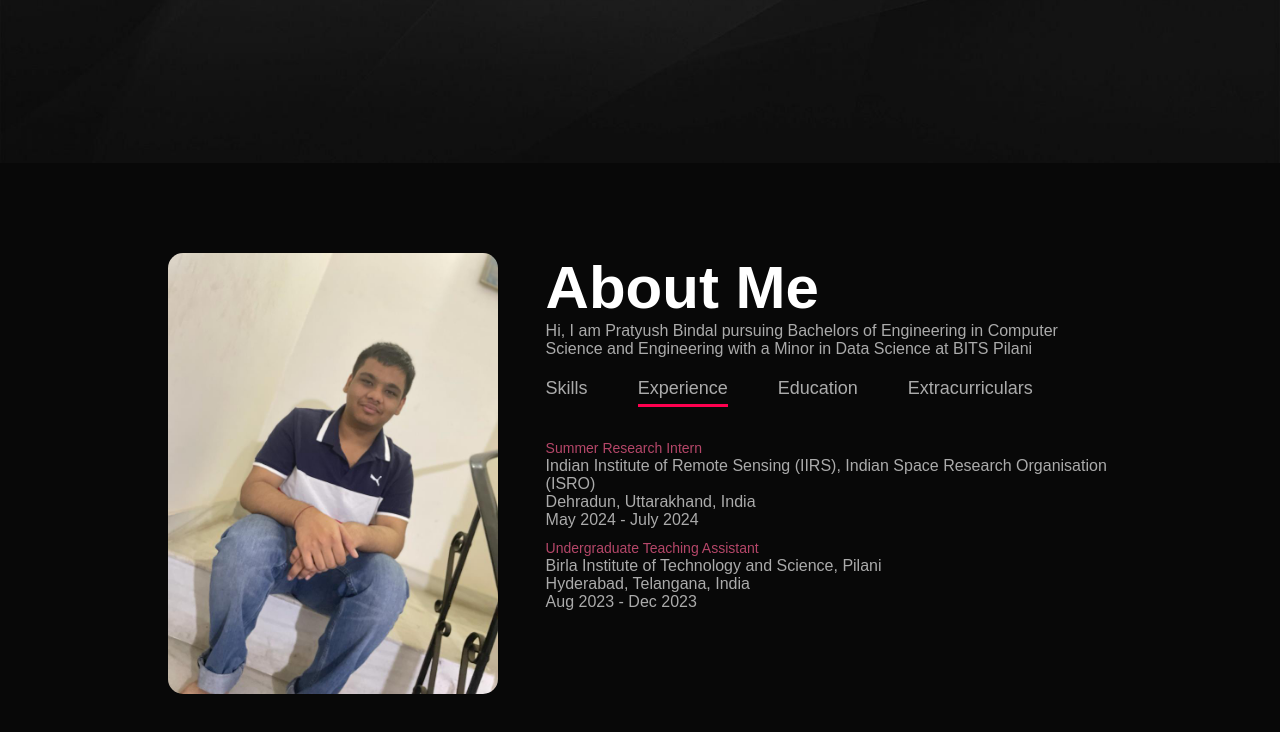
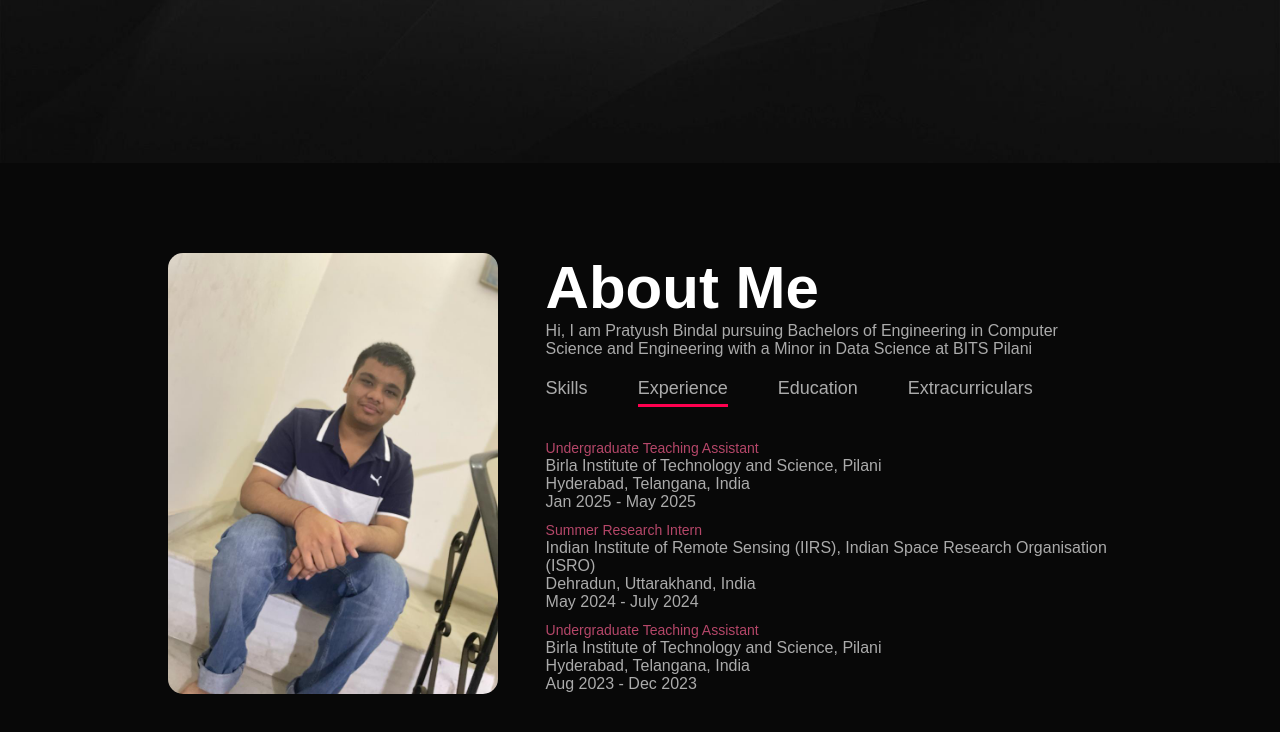
Before and after one commit to bPratyush/bPratyush.github.io, a plain HTML site: page index.html in a window 1280 px wide. Both pictures are taken after a click on the element "Experience". Shown: the part 557-1289 px from the top of the page. Drawn offline with Linux system fonts and the light colour scheme.

Commit message:
Update index.html

```diff
--- a/index.html
+++ b/index.html
@@ -60,6 +60,7 @@
                     </div>
                     <div class="tab-contents" id="experience">
                         <ul>
+                            <li><span>Undergraduate Teaching Assistant</span><br>Birla Institute of Technology and Science, Pilani<br>Hyderabad, Telangana, India<br>Jan 2025 - May 2025</li>
                             <li><span>Summer Research Intern</span><br>Indian Institute of Remote Sensing (IIRS), Indian Space Research Organisation (ISRO)<br>Dehradun, Uttarakhand, India<br>May 2024 - July 2024</li>
                             <li><span>Undergraduate Teaching Assistant</span><br>Birla Institute of Technology and Science, Pilani<br>Hyderabad, Telangana, India<br>Aug 2023 - Dec 2023</li>
                         </ul>
```
